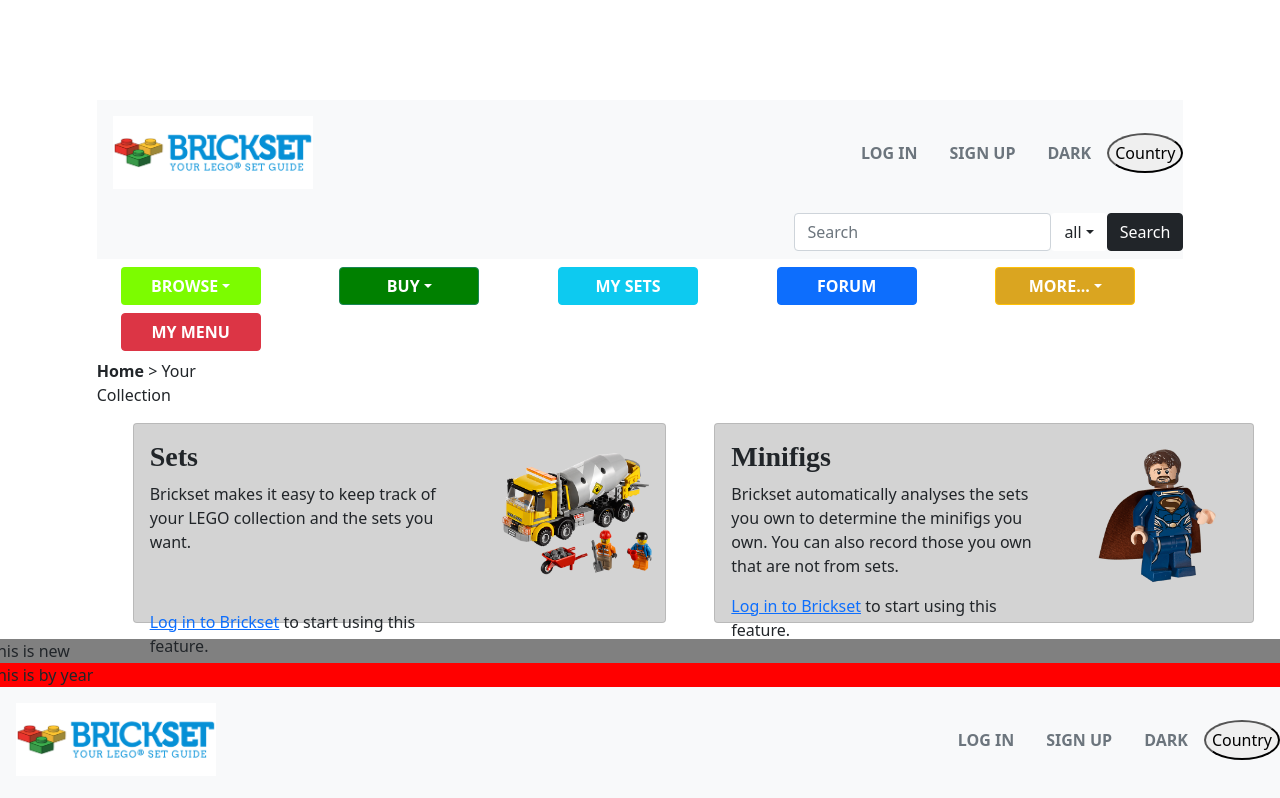
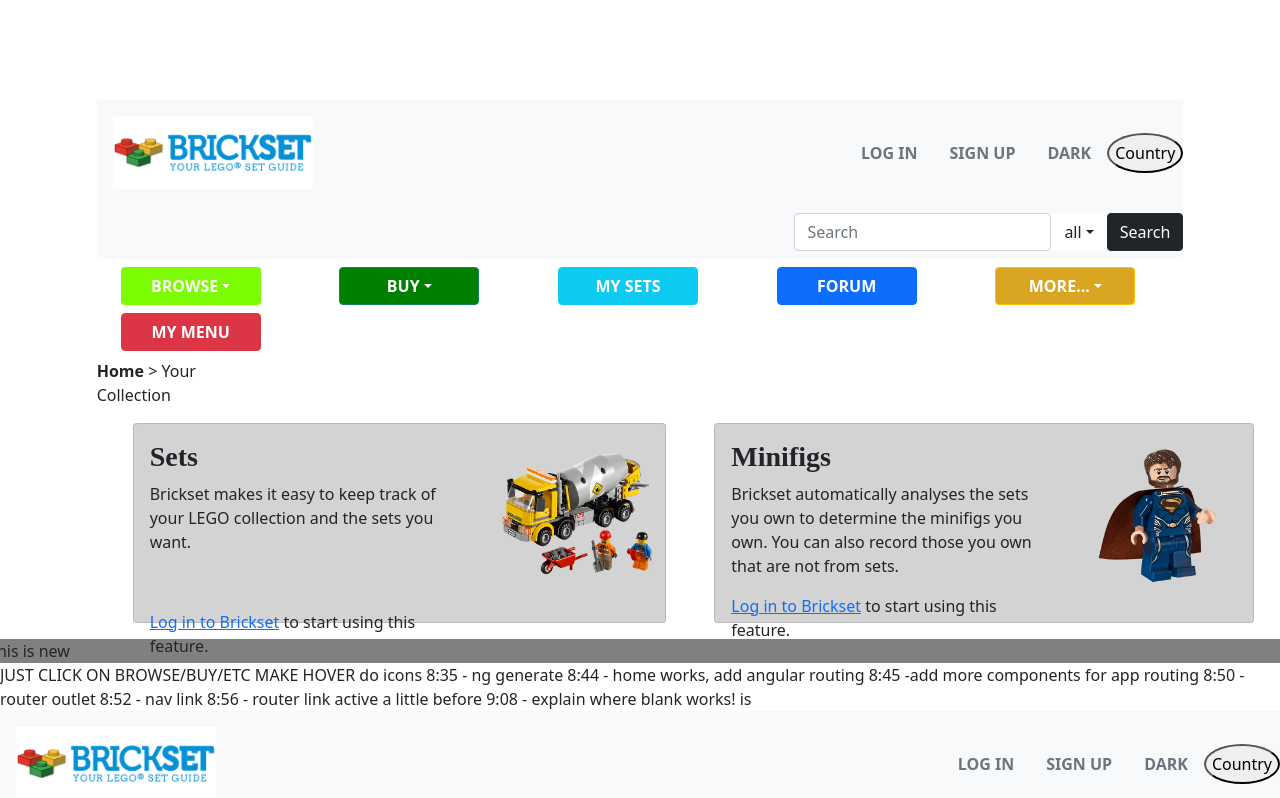
Before and after one commit to edmeighen/brickset_app, an Angular app in the folder brickset/: page / in a window 1280 px wide. Shown: the top 798 px of the page. Built offline with nearby package versions, Linux system fonts and the light colour scheme.

Commit message:
started routing

```diff
--- a/brickset/src/app/app.component.html
+++ b/brickset/src/app/app.component.html
@@ -1,4 +1,16 @@
 <app-layout-main></app-layout-main>
+
+JUST CLICK ON BROWSE/BUY/ETC
+MAKE HOVER
+do icons
+
+8:35 - ng generate
+8:44 - home works, add angular routing 8:45
+-add more components for app routing
+8:50 - router outlet
+8:52 - nav link
+8:56 - router link active
+a little before 9:08 - explain where blank works! is
 
 <app-log-in-bar></app-log-in-bar>
 <app-search-bar></app-search-bar>
--- a/brickset/src/app/body/by-year.component.html
+++ /dev/null
@@ -1,5 +0,0 @@
-<div class="component">
-    <div class="row" style="background: red">
-        This is by year
-    </div>
-</div>
--- a/brickset/src/app/layout/layout-main.component.html
+++ b/brickset/src/app/layout/layout-main.component.html
@@ -29,7 +29,7 @@
         </div>
     </div>
     <div class="row">
+        <router-outlet></router-outlet>
         <app-body></app-body>
-        <app-by-year></app-by-year>
     </div>
 </div>
```
Also changed, not shown: brickset/src/app/app-routing.module.ts (+16 -0 lines), brickset/src/app/app.module.ts (+3 -5 lines), brickset/src/app/body/by-year.component.ts (deleted, +0 -7 lines).
